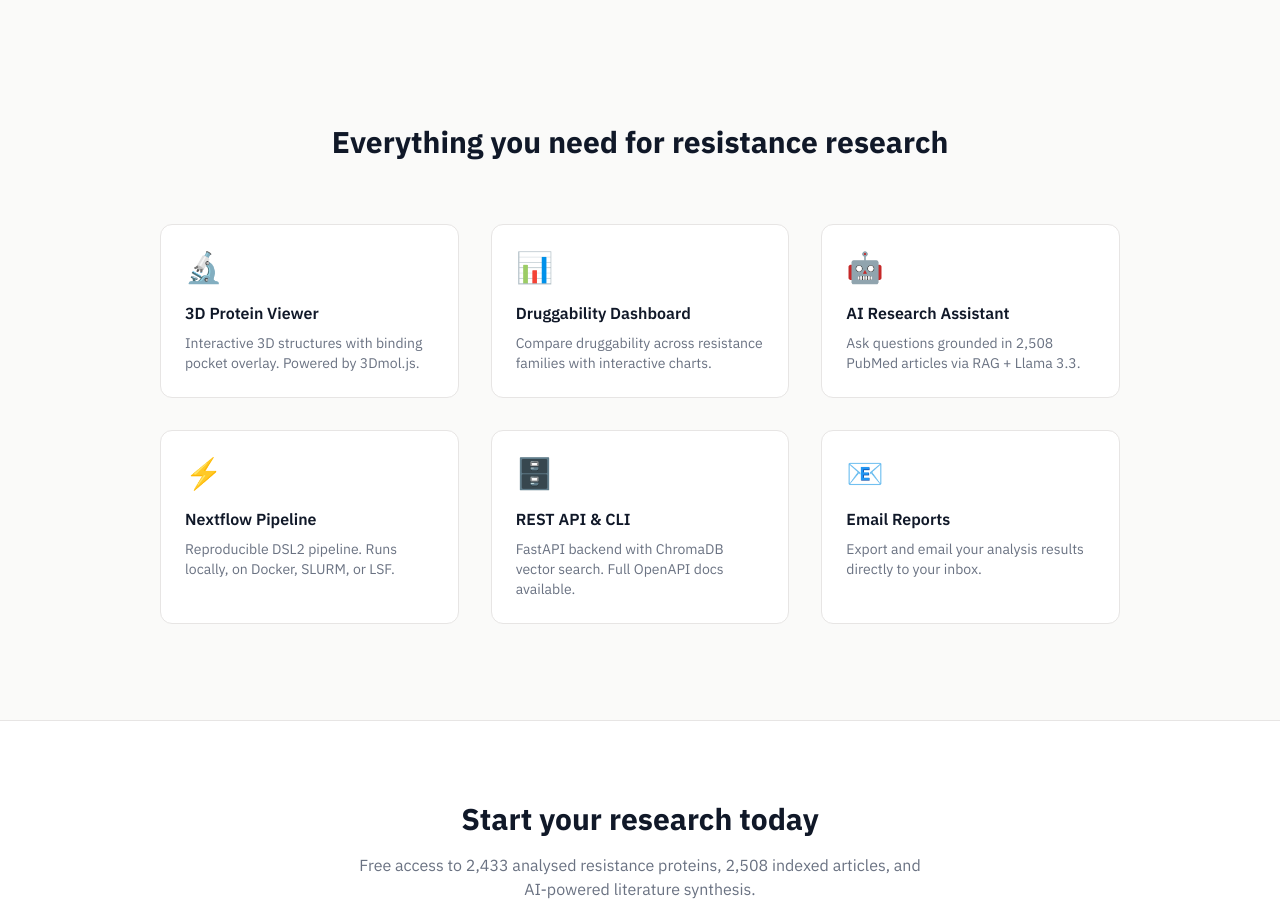
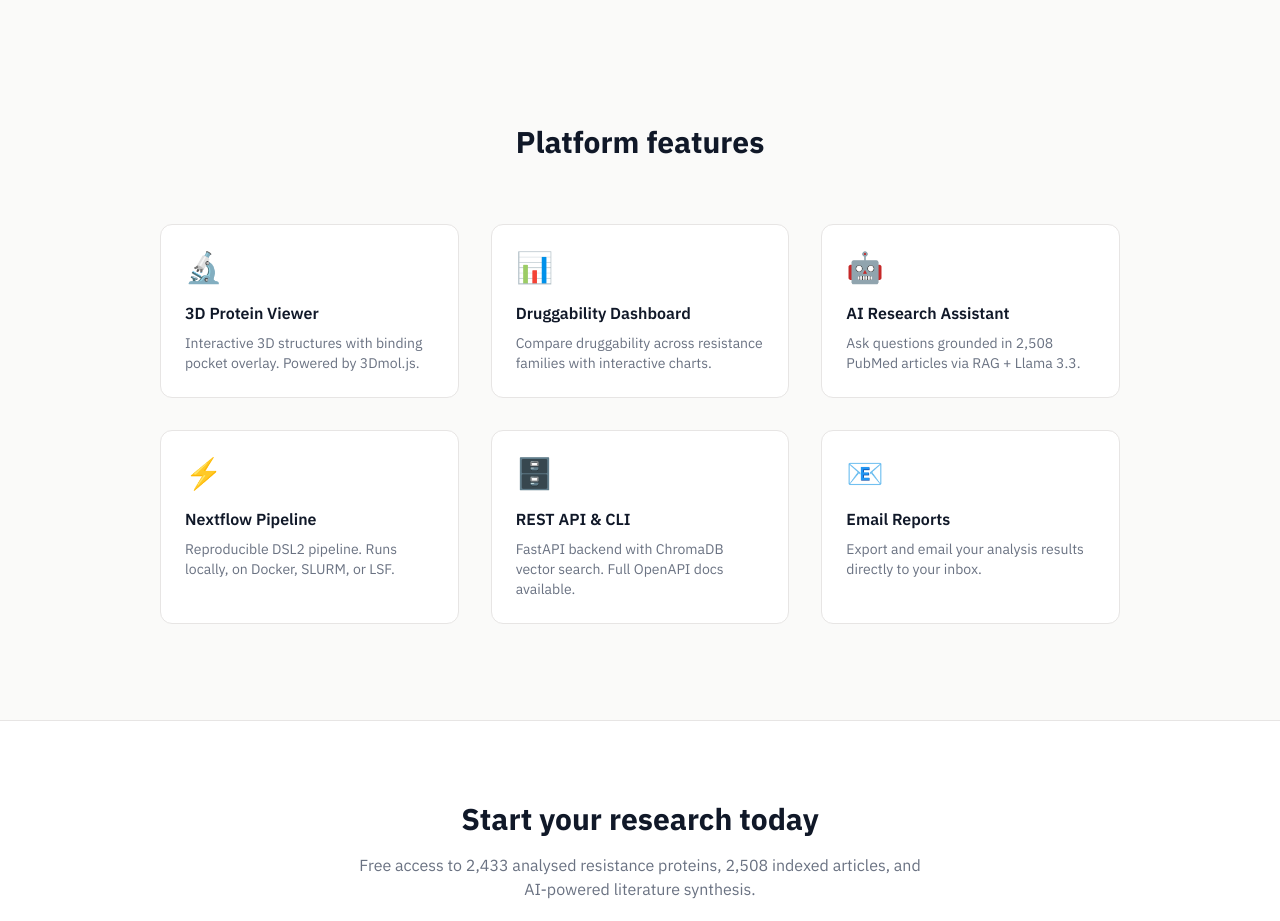
Before and after one commit to kagansaglam/resistai-web, a Next.js app: page / in a window 1280 px wide. Shown: the part 3000-3921 px from the top of the page. Built offline with nearby package versions, Linux system fonts and the light colour scheme.

Commit message:
feat: add Under the hood section + focus Features heading

```diff
--- a/app/page.tsx
+++ b/app/page.tsx
@@ -120,7 +120,7 @@
       </section>
 
       <section id="features" className="px-8 py-24 max-w-5xl mx-auto">
-        <h2 className="text-3xl font-bold text-center mb-16 text-gray-900">Everything you need for resistance research</h2>
+        <h2 className="text-3xl font-bold text-center mb-16 text-gray-900">Platform features</h2>
         <div className="grid grid-cols-3 gap-8">
           {[
             { icon: "🔬", title: "3D Protein Viewer", desc: "Interactive 3D structures with binding pocket overlay. Powered by 3Dmol.js.", href: "/dashboard" },
```
